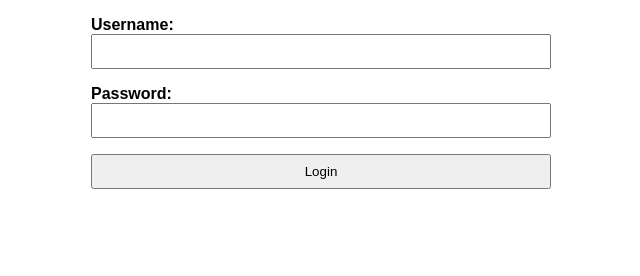
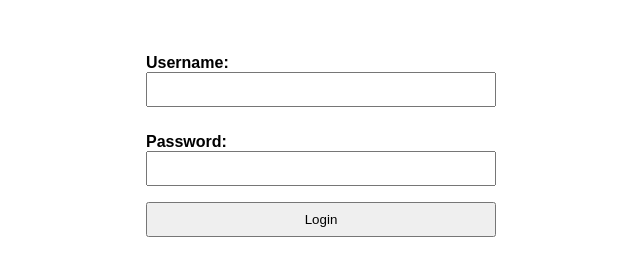
Before and after one commit to Kocha357/JS-forma, a plain HTML site: page index.html in a window 1280 px wide. Shown: the whole page, without its empty margins (319-959 px from the left). Drawn offline with Linux system fonts and the light colour scheme.

Commit message:
css changes

```diff
--- a/index.html
+++ b/index.html
@@ -1,43 +1,44 @@
 <!DOCTYPE html>
 <html lang="en">
-
   <head>
-        <meta charset="UTF-8">
-        <meta name="viewport" content="width=device-width, initial-scale=1.0">
-        <script src="https://kit.fontawesome.com/38f0c4ee47.js" crossorigin="anonymous"></script>
+    <meta charset="UTF-8" />
+    <meta name="viewport" content="width=device-width, initial-scale=1.0" />
+    <script
+      src="https://kit.fontawesome.com/38f0c4ee47.js"
+      crossorigin="anonymous"
+    ></script>
     <title>Assignment 2 - Website Building</title>
     <style>
       body {
         box-sizing: border-box;
         font-family: sans-serif;
+        display: flex;
+        justify-content: center;
       }
 
-
       #login-container {
-                width: 460px;
-                margin: 0 auto;
-
-
+        width: 350px;
+        padding: 20px;
       }
 
       form label,
       form input {
         width: 100%;
+        padding-top: 10px;
         box-sizing: border-box;
       }
 
       form input {
         padding: 8px;
-
       }
-            #username-div{
+      #username-div {
         display: flex;
         flex-flow: row wrap;
         justify-content: flex-end;
         align-items: center;
         position: relative;
       }
-            #pass-div{
+      #pass-div {
         display: flex;
         flex-flow: row wrap;
         justify-content: flex-end;
@@ -51,96 +52,81 @@
 
       form div {
         margin: 16px 0px;
-
       }
-            #check-icon1{
+      #check-icon1 {
         position: absolute;
         color: green;
         font-size: 24px;
         bottom: 6px;
         right: 5px;
         display: none;
-
-
       }
-            #check-icon2{
+      #check-icon2 {
         position: absolute;
         color: green;
         font-size: 24px;
         bottom: 6px;
         right: 5px;
         display: none;
-
-
       }
-            #x-icon1{
+      #x-icon1 {
         position: absolute;
         color: red;
         bottom: 6px;
         right: 5px;
         font-size: 24px;
         display: none;
-
       }
-            #x-icon2{
+      #x-icon2 {
         position: absolute;
         color: red;
         bottom: 6px;
         right: 5px;
         font-size: 24px;
         display: none;
-
       }
-            p{
+      p {
         font-size: 24px;
         display: none;
       }
-
     </style>
   </head>
 
   <body>
-
     <div id="login-container">
-
       <form id="my-form">
         <div id="username-div">
           <label for="username">Username:</label>
-                    <input id="username" type="text" maxlength="20" >
-                    <i id="check-icon1" class=" fa-solid fa-check"></i>
-                    <i id="x-icon1" class=" fa-solid fa-xmark"></i>
-
+          <input id="username" type="text" maxlength="20" />
+          <i id="check-icon1" class="fa-solid fa-check"></i>
+          <i id="x-icon1" class="fa-solid fa-xmark"></i>
         </div>
 
         <div id="pass-div">
           <label for="password">Password:</label>
-                    <input id="password" type="password" maxlength="20" >
-                    <i id="check-icon2" class=" fa-solid fa-check"></i>
-                    <i id="x-icon2" class=" fa-solid fa-xmark"></i>
+          <input id="password" type="password" maxlength="20" />
+          <i id="check-icon2" class="fa-solid fa-check"></i>
+          <i id="x-icon2" class="fa-solid fa-xmark"></i>
         </div>
 
-                <input type="submit" value="Login">
+        <input id="btn-submit" type="submit" value="Login" />
         <p id="wrong-username">*Please,enter valid username.</p>
         <p id="empty-username">*Please,enter username.</p>
         <p id="wrong-pass">*Please,enter valid password.</p>
         <p id="empty-pass">*Please,enter password.</p>
         <p id="success"><i>Successuful login!</i></p>
       </form>
-
     </div>
     <script>
       let myForm = document.getElementById("my-form");
-                myForm.addEventListener("submit" , function(e){
+      myForm.addEventListener("submit", function (e) {
         e.preventDefault();
 
+        let submit = document.getElementById("btn-submit");
         let username = document.getElementById("username");
         let password = document.getElementById("password");
 
-
-
-
-                    if(username.value !== "new-user"){
-
+        if (username.value !== "new-user") {
           let checkIcon1 = document.getElementById("check-icon1");
           checkIcon1.style.display = "none";
 
@@ -152,22 +138,16 @@
 
           username.style.borderColor = "red";
 
-
-
-                                                if(username.value !== ""){
+          if (username.value !== "") {
             let empty = document.getElementById("empty-username");
             empty.style.display = "none";
-                                                }
-                                                else{
+          } else {
             let empty = document.getElementById("empty-username");
             empty.style.display = "block";
             let wrongUsername = document.getElementById("wrong-username");
             wrongUsername.style.display = "none";
           }
-                    }
-
-                    else {
-
+        } else {
           let checkIcon1 = document.getElementById("check-icon1");
           checkIcon1.style.display = "block";
 
@@ -181,10 +161,9 @@
 
           let empty = document.getElementById("empty-username");
           empty.style.display = "none";
-
         }
 
-                    if(password.value !=="123456789"){
+        if (password.value !== "123456789") {
           let checkIcon2 = document.getElementById("check-icon2");
           checkIcon2.style.display = "none";
 
@@ -196,25 +175,18 @@
 
           password.style.borderColor = "red";
 
-
-
-                                                if(password.value !== ""){
+          if (password.value !== "") {
             let emptyPass = document.getElementById("empty-pass");
             emptyPass.style.display = "none";
-                                                }
-                                                else{
+          } else {
             let emptyPass = document.getElementById("empty-pass");
             emptyPass.style.display = "block";
             let wrongPass = document.getElementById("wrong-pass");
             wrongPass.style.display = "none";
           }
-                    }
-
-                    else {
-
+        } else {
           let checkIcon2 = document.getElementById("check-icon2");
           checkIcon2.style.display = "block";
-
 
           let wrongPass = document.getElementById("wrong-pass");
           wrongPass.style.display = "none";
@@ -222,26 +194,20 @@
           let xIcon2 = document.getElementById("x-icon2");
           xIcon2.style.display = "none";
 
-
-
           password.style.borderColor = "green";
 
           let emptyPass = document.getElementById("empty-pass");
           emptyPass.style.display = "none";
         }
 
-                        if(username.value !== "new-user" || password.value !== "123456789"){
+        if (username.value !== "new-user" || password.value !== "123456789") {
           let success = document.getElementById("success");
           success.style.display = "none";
-                        }
-                        else{
+        } else {
           let success = document.getElementById("success");
           success.style.display = "block";
         }
-
-                })
-
-
+      });
     </script>
   </body>
 </html>
```
Lines whose indentation alone changed are shown as unchanged.
